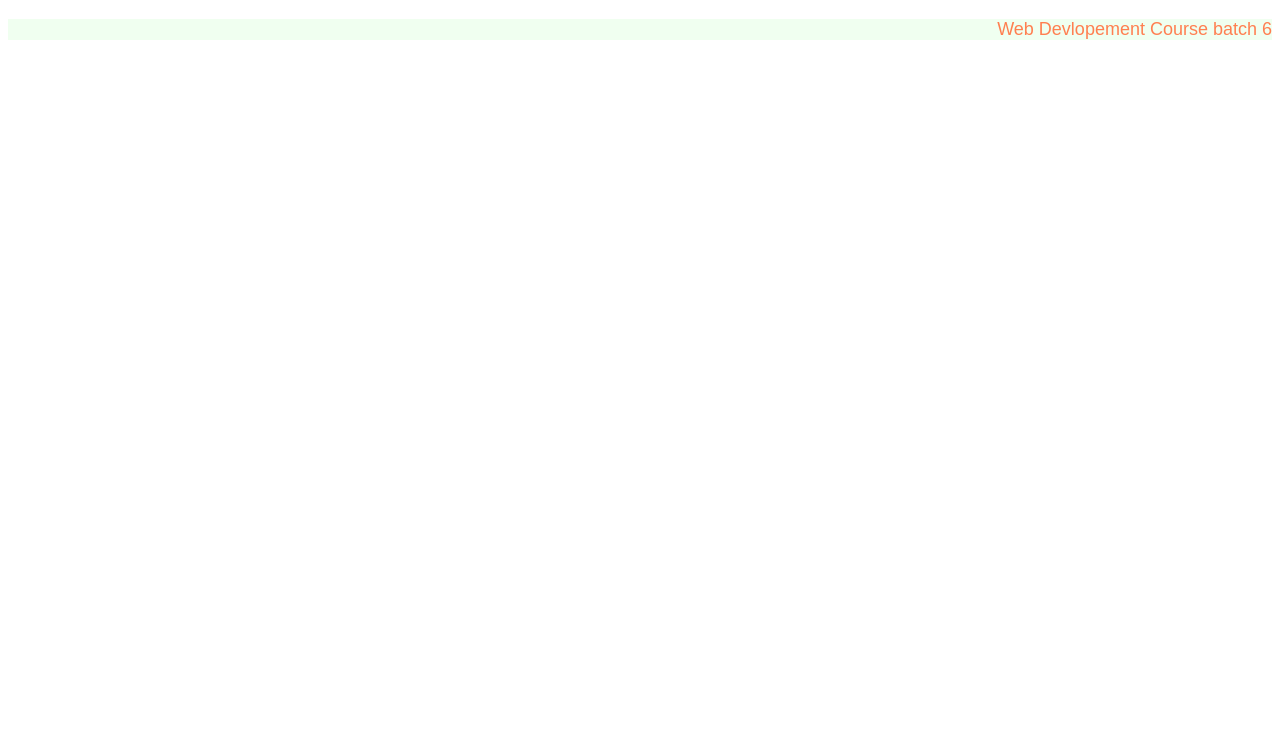
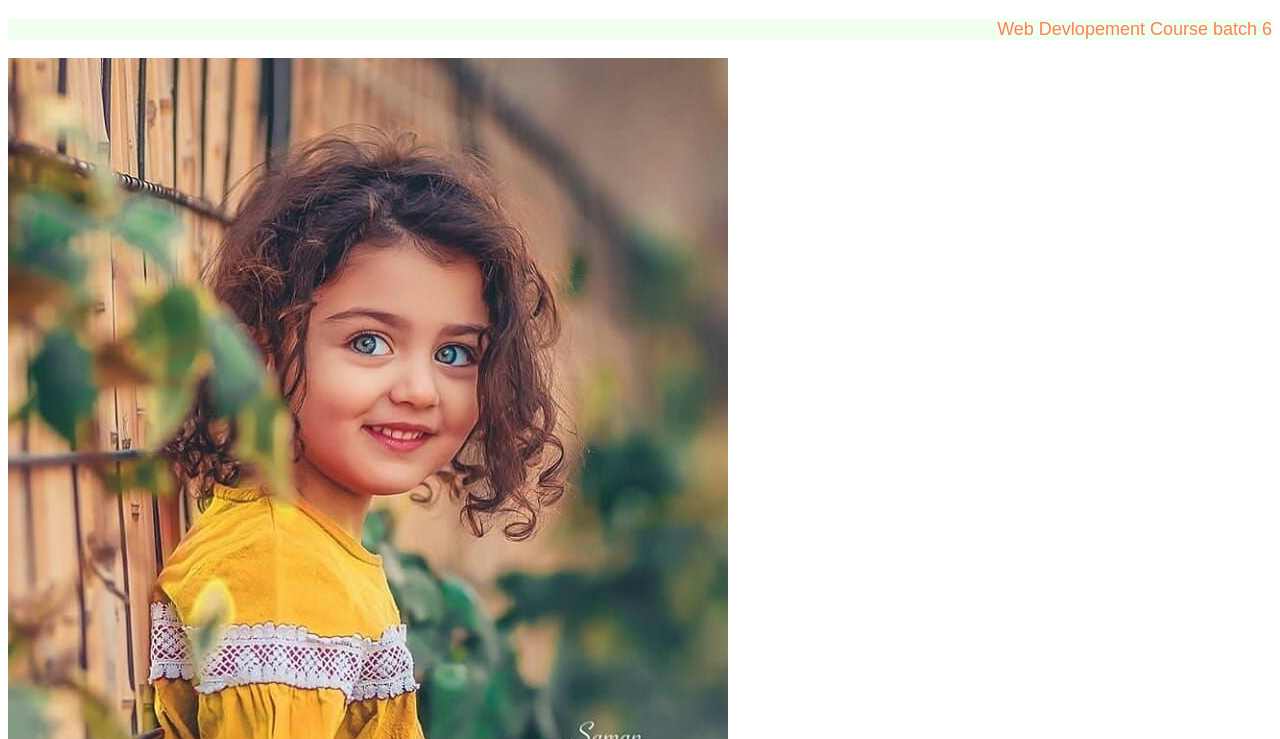
Before and after one commit to mahedihasandu1/My-self-repo, a plain HTML site: page index.html in a window 1280 px wide. Shown: the part 61-800 px from the top of the page. Drawn offline with Linux system fonts and the light colour scheme.

Commit message:
image add

```diff
--- a/index.html
+++ b/index.html
@@ -10,5 +10,6 @@
 <body>
     <h1>Jhankar Mahabub</h1>
     <P>Web Devlopement Course batch 6</P>
+    <img src="622f9d0cfaf3bdd69fba4046103363e2.jpg" alt="">
 </body>
 </html>
```
Also changed, not shown: 622f9d0cfaf3bdd69fba4046103363e2.jpg (added).
